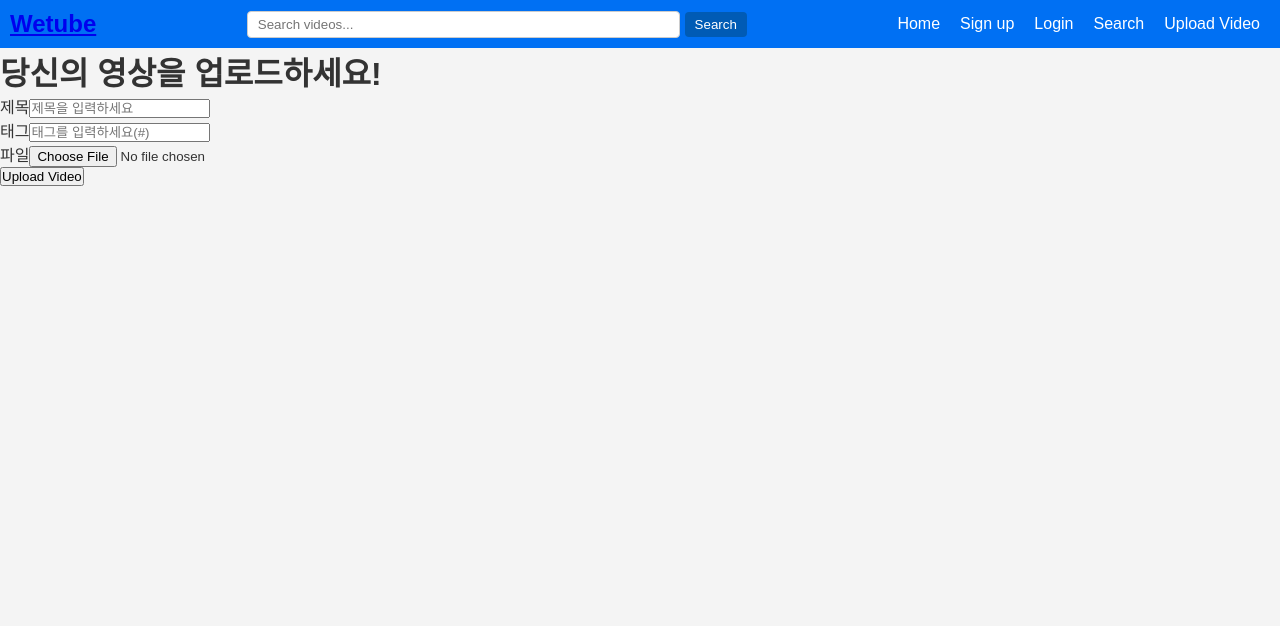
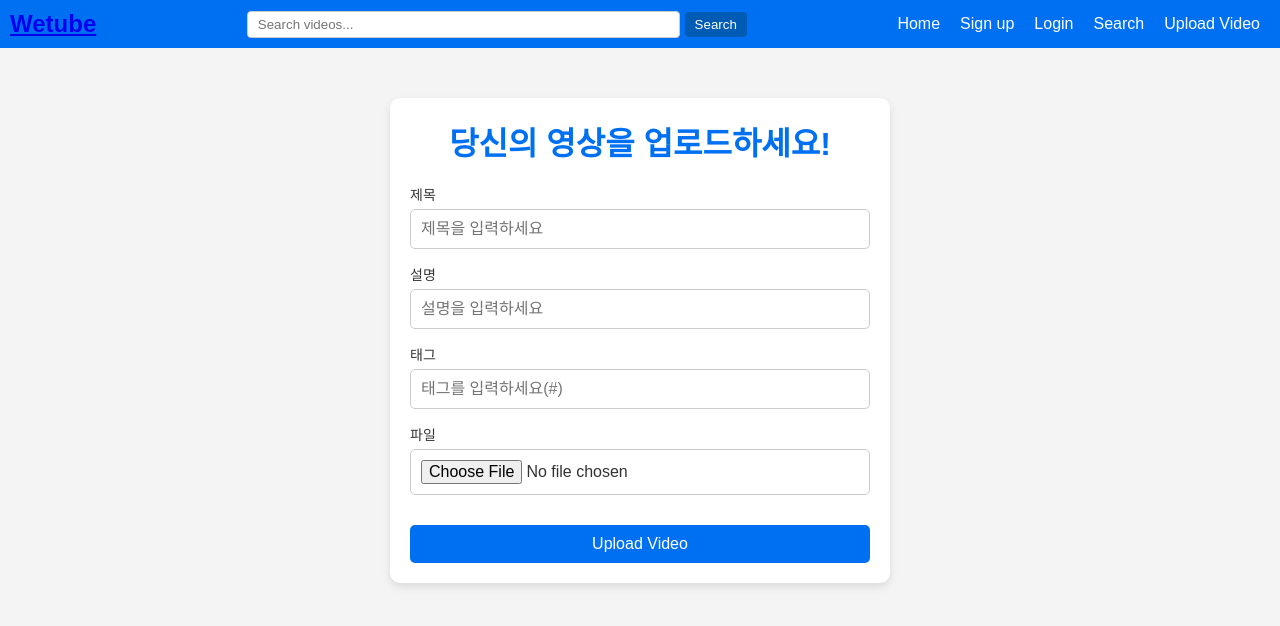
Before and after one commit to hhyukk/ScvTube, a Next.js app in the folder upload-video/: page /upload in a window 1280 px wide. Shown: the top 626 px of the page. Built offline with nearby package versions, Linux system fonts and the light colour scheme.

Commit message:
upload페이지 수정 및 global.css수정
upload페이지 수정 및 global.css수정

```diff
--- a/upload-video/src/app/globals.css
+++ b/upload-video/src/app/globals.css
@@ -100,3 +100,87 @@ nav .logo {
     display: flex;
   }
 }
+
+/* 업로드 페이지 중앙 배치 및 디자인 */
+.upload-container {
+  background-color: white;
+  padding: 20px;
+  max-width: 500px;
+  margin: 50px auto;
+  box-shadow: 0 4px 8px rgba(0, 0, 0, 0.1);
+  border-radius: 10px;
+}
+
+h1 {
+  text-align: center;
+  margin-bottom: 20px;
+  color: #0070f3;
+}
+
+.input-group {
+  margin-bottom: 15px;
+}
+
+.input-group label {
+  display: block;
+  font-size: 14px;
+  margin-bottom: 5px;
+  color: #333;
+}
+
+.input-group input[type="text"],
+.input-group input[type="file"] {
+  width: 100%;
+  padding: 10px;
+  border: 1px solid #ccc;
+  border-radius: 5px;
+  font-size: 16px;
+}
+
+.upload-button {
+  width: 100%;
+  padding: 10px;
+  background-color: #0070f3;
+  color: white;
+  border: none;
+  border-radius: 5px;
+  font-size: 16px;
+  cursor: pointer;
+  margin-top: 15px;
+}
+
+.upload-button:hover {
+  background-color: #005bb5;
+}
+
+/* 업로드된 비디오 리스트 스타일 */
+h2 {
+  text-align: center;
+  margin-top: 30px;
+  color: #333;
+}
+
+ul {
+  list-style: none;
+  padding: 0;
+}
+
+li {
+  background-color: #f9f9f9;
+  padding: 10px;
+  margin-bottom: 10px;
+  border-radius: 5px;
+  box-shadow: 0 2px 4px rgba(0, 0, 0, 0.1);
+}
+
+li h3 {
+  margin-bottom: 5px;
+  font-size: 18px;
+  color: #333;
+}
+
+li p {
+  margin: 0;
+  font-size: 14px;
+  color: #555;
+}
--- a/upload-video/src/app/upload/page.js
+++ b/upload-video/src/app/upload/page.js
@@ -1,23 +1,64 @@
 'use client';
 
-import { useState } from 'react';
+import { useState, useEffect } from 'react';
 
 export default function UploadPage() {
   const [title, setTitle] = useState('');
+  const [description, setDescription] = useState('');
   const [tags, setTags] = useState('');
   const [videoFile, setVideoFile] = useState(null);
+  const [videoList, setVideoList] = useState([]);
 
+  //파일 변경 핸들러
   const handleFileChange = (event) => {
     setVideoFile(event.target.files[0]);
   };
 
-  const handleUpload = () => {
-    if (!title || !tags || !videoFile) {
-      alert('Please fill in all fields and add a video file.');
+  const handleUpload = async () => {
+    if (!title || !description || !tags || !videoFile) {
+      alert('모든 필드를 입력하고 비디오 파일을 추가하세요.');
       return;
     }
-    alert('업로드가 되었습니다!!!');
+
+    const formData = new FormData();
+    formData.append('title', title);
+    formData.append('description', description);
+    formData.append('hashtags', tags);
+    formData.append('video', videoFile);
+
+    try {
+      const response = await fetch('http://localhost:4000/videos/upload', {
+        method: 'POST',
+        body: formData,
+      });
+
+      if (response.ok) {
+        alert('업로드가 성공적으로 완료되었습니다!');
+        fetchVideos(); // 업로드 후 비디오 리스트 다시 불러오기
+      } else {
+        alert('업로드에 실패했습니다.');
+      }
+    } catch (error) {
+      console.error('업로드 중 에러 발생:', error);
+      alert('업로드 중 문제가 발생했습니다.');
+    }
   };
+
+  // 서버에서 비디오 리스트 불러오기
+  const fetchVideos = async () => {
+    try {
+      const response = await fetch('http://localhost:4000/');
+      const data = await response.json();
+      setVideoList(data);
+    } catch (error) {
+      console.error('비디오 리스트를 불러오는 중 에러 발생:', error);
+    }
+  };
+
+  // 페이지 로드 시 비디오 리스트 불러오기
+  useEffect(() => {
+    fetchVideos();
+  }, []);
 
   return (
     <div className="upload-container">
@@ -31,6 +72,17 @@ export default function UploadPage() {
           value={title}
           onChange={(e) => setTitle(e.target.value)}
           placeholder="제목을 입력하세요"
+        />
+      </div>
+
+      <div className="input-group">
+        <label htmlFor="description">설명</label>
+        <input
+          type="text"
+          id="description"
+          value={description}
+          onChange={(e) => setDescription(e.target.value)}
+          placeholder="설명을 입력하세요"
         />
       </div>
 
@@ -53,7 +105,7 @@ export default function UploadPage() {
           accept="video/*"
           onChange={handleFileChange}
         />
-        {videoFile && <p>Selected file: {videoFile.name}</p>}
+        {videoFile && <p>선택된 파일: {videoFile.name}</p>}
       </div>
 
       <button className="upload-button" onClick={handleUpload}>
```
